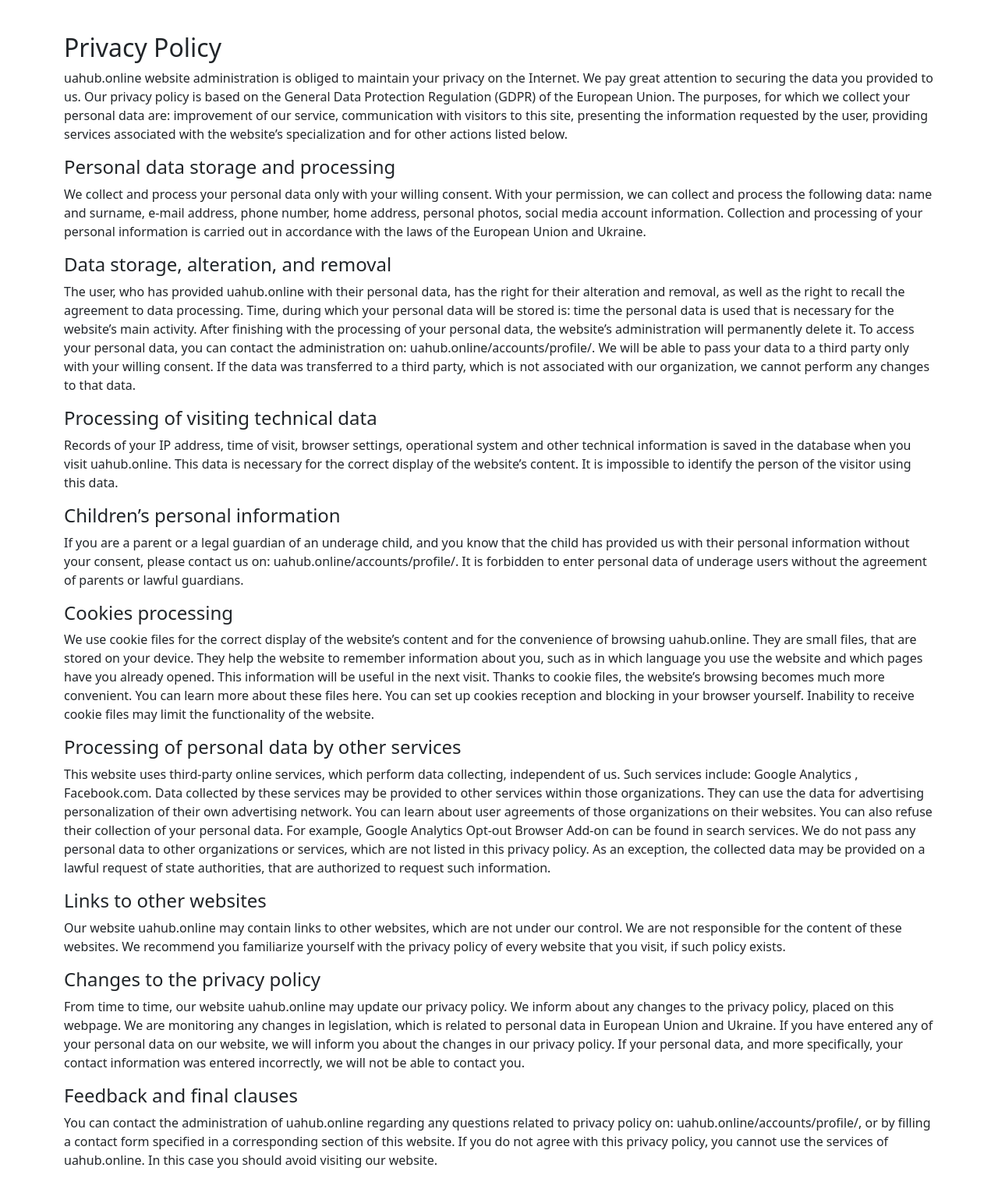
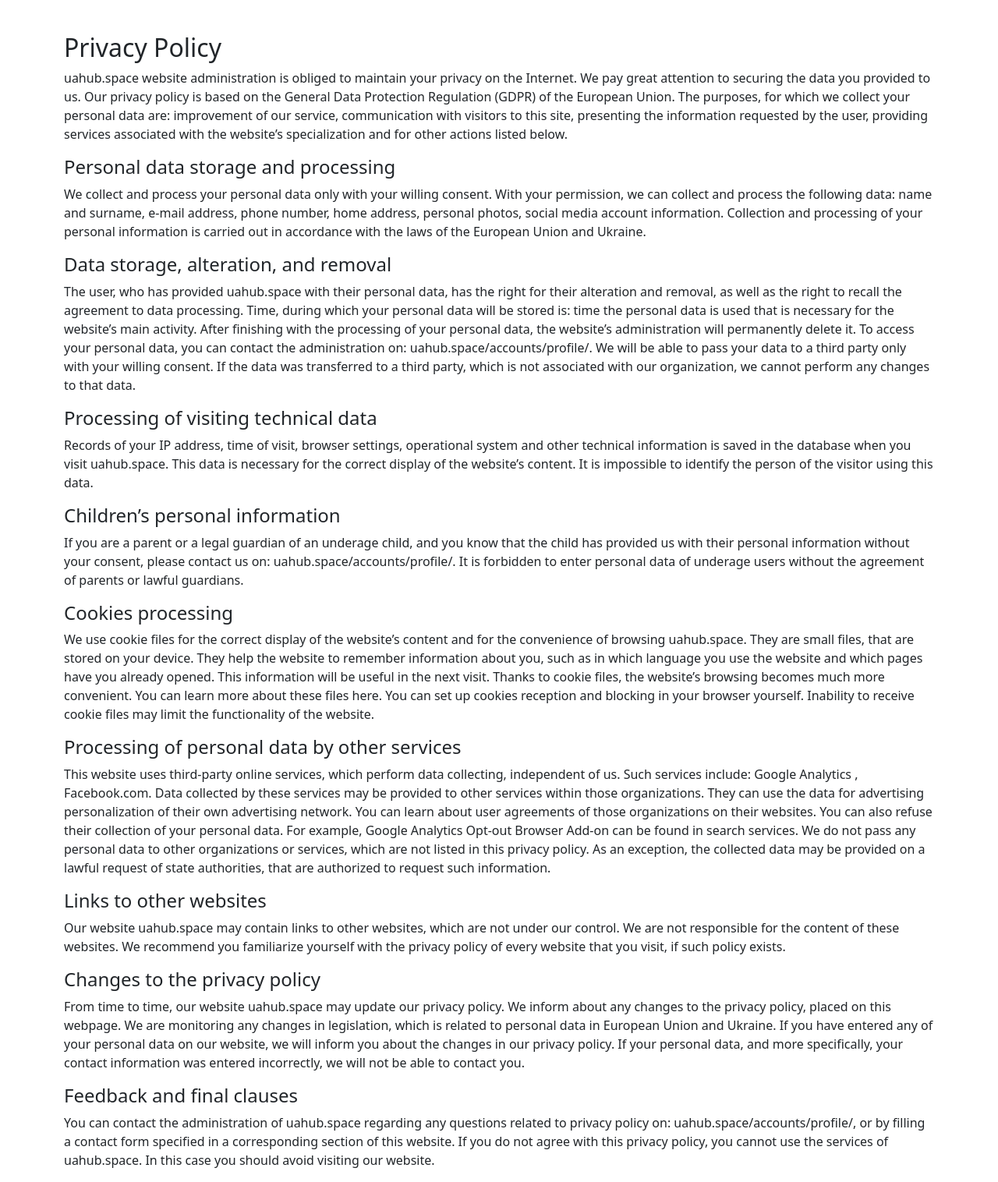
Before and after one commit to VetalM84/ua_hub, a Django app: page /privacy-policy/ in a window 1280 px wide. Shown: the part 64-1580 px from the top of the page at 78% size. Run offline with Django 4.2, Linux system fonts and the light colour scheme.

Commit message:
Switch to uahub.space domain name

```diff
--- a/apps/accounts/templates/accounts/login.html
+++ b/apps/accounts/templates/accounts/login.html
@@ -2,7 +2,7 @@
 {% load i18n static %}
 
 {% block title %}
-    <title>{% translate "Login" %} - UAHub.online</title>
+    <title>{% translate "Login" %} - UAHub.space</title>
 
     <link href="{% static "css/login.css" %}" rel="stylesheet">
     <link href="https://cdnjs.cloudflare.com/ajax/libs/font-awesome/6.2.0/css/all.min.css" rel="stylesheet">
--- a/apps/accounts/templates/accounts/profile-public.html
+++ b/apps/accounts/templates/accounts/profile-public.html
@@ -2,7 +2,7 @@
 {% load i18n custom_filters imagekit %}
 
 {% block title %}
-    <title>{% translate "User" %}: {{ user.get_full_name }} - UAHub.online</title>
+    <title>{% translate "User" %}: {{ user.get_full_name }} - UAHub.space</title>
 {% endblock %}
 
 {% block content %}
--- a/apps/accounts/templates/accounts/profile.html
+++ b/apps/accounts/templates/accounts/profile.html
@@ -2,7 +2,7 @@
 {% load i18n custom_filters imagekit %}
 
 {% block title %}
-    <title>{% translate "My profile" %} - UAHub.online</title>
+    <title>{% translate "My profile" %} - UAHub.space</title>
 {% endblock %}
 
 {% block content %}
--- a/apps/accounts/templates/accounts/register.html
+++ b/apps/accounts/templates/accounts/register.html
@@ -2,7 +2,7 @@
 {% load i18n static %}
 
 {% block title %}
-    <title>{% translate "Sign up" %} - UAHub.online</title>
+    <title>{% translate "Sign up" %} - UAHub.space</title>
 
     <link href="{% static "css/login.css" %}" rel="stylesheet">
     <link href="https://cdnjs.cloudflare.com/ajax/libs/font-awesome/6.2.0/css/all.min.css" rel="stylesheet">
--- a/apps/hub/templates/hub/contact.html
+++ b/apps/hub/templates/hub/contact.html
@@ -2,7 +2,7 @@
 {% load i18n static %}
 
 {% block title %}
-    <title>{% translate "Contact us" %} - UAHub.online</title>
+    <title>{% translate "Contact us" %} - UAHub.space</title>
     <link href="{% static "css/login.css" %}" rel="stylesheet">
 {% endblock %}
 
--- a/apps/hub/templates/hub/edit-marker.html
+++ b/apps/hub/templates/hub/edit-marker.html
@@ -1,7 +1,7 @@
 {% extends 'base.html' %}
 {% load i18n %}
 {% block title %}
-    <title>{% translate "Edit mark #" %}{{ marker_id }} - UAHub.online</title>
+    <title>{% translate "Edit mark #" %}{{ marker_id }} - UAHub.space</title>
 {% endblock %}
 
 {% block content %}
--- a/apps/hub/templates/hub/gdrp.html
+++ b/apps/hub/templates/hub/gdrp.html
@@ -2,7 +2,7 @@
 {% load i18n %}
 
 {% block title %}
-    <title>{% translate "Privacy policy GDRP" %} - UAHub.online</title>
+    <title>{% translate "Privacy policy GDRP" %} - UAHub.space</title>
 {% endblock %}
 
 {% block content %}
@@ -10,7 +10,7 @@
         <h1 class="h2">{% translate "Privacy Policy" %}</h1>
         <p>
             {% blocktranslate %}
-                uahub.online website administration is obliged to maintain your privacy on the Internet.
+                uahub.space website administration is obliged to maintain your privacy on the Internet.
                 We pay great attention to securing the data you provided to us.
                 Our privacy policy is based on the General Data Protection Regulation (GDPR) of the European Union.
                 The purposes, for which we collect your personal data are: improvement of our service,
@@ -31,12 +31,12 @@
         <h3 class="h4">{% translate "Data storage, alteration, and removal" %}</h3>
         <p>
             {% blocktranslate %}
-                The user, who has provided uahub.online with their personal data, has the right for their
+                The user, who has provided uahub.space with their personal data, has the right for their
                 alteration and removal, as well as the right to recall the agreement to data processing.
                 Time, during which your personal data will be stored is: time the personal data is used that is
                 necessary for the website’s main activity. After finishing with the processing of your personal data,
                 the website’s administration will permanently delete it. To access your personal data, you can
-                contact the administration on: uahub.online/accounts/profile/. We will be able to pass your data
+                contact the administration on: uahub.space/accounts/profile/. We will be able to pass your data
                 to a third party only with your willing consent. If the data was transferred to a third party,
                 which is not associated with our organization, we cannot perform any changes to that data.
             {% endblocktranslate %}
@@ -45,7 +45,7 @@
         <p>
             {% blocktranslate %}
                 Records of your IP address, time of visit, browser settings, operational system and other
-                technical information is saved in the database when you visit uahub.online.
+                technical information is saved in the database when you visit uahub.space.
                 This data is necessary for the correct display of the website’s content.
                 It is impossible to identify the person of the visitor using this data.
             {% endblocktranslate %}
@@ -55,7 +55,7 @@
             {% blocktranslate %}
                 If you are a parent or a legal guardian of an underage child, and you know that the child has
                 provided us with their personal information without your consent, please contact us on:
-                uahub.online/accounts/profile/. It is forbidden to enter personal data of underage users without
+                uahub.space/accounts/profile/. It is forbidden to enter personal data of underage users without
                 the agreement of parents or lawful guardians.
             {% endblocktranslate %}
         </p>
@@ -63,7 +63,7 @@
         <p>
             {% blocktranslate %}
                 We use cookie files for the correct display of the website’s content and for the convenience
-                of browsing uahub.online. They are small files, that are stored on your device.
+                of browsing uahub.space. They are small files, that are stored on your device.
                 They help the website to remember information about you, such as in which language you use
                 the website and which pages have you already opened. This information will be useful in the next visit.
                 Thanks to cookie files, the website’s browsing becomes much more convenient.
@@ -88,7 +88,7 @@
         <h3 class="h4">{% translate "Links to other websites" %}</h3>
         <p>
             {% blocktranslate %}
-                Our website uahub.online may contain links to other websites, which are not under our control.
+                Our website uahub.space may contain links to other websites, which are not under our control.
                 We are not responsible for the content of these websites. We recommend you familiarize yourself
                 with the privacy policy of every website that you visit, if such policy exists.
             {% endblocktranslate %}
@@ -96,7 +96,7 @@
         <h3 class="h4">{% translate "Changes to the privacy policy" %}</h3>
         <p>
             {% blocktranslate %}
-                From time to time, our website uahub.online may update our privacy policy.
+                From time to time, our website uahub.space may update our privacy policy.
                 We inform about any changes to the privacy policy, placed on this webpage.
                 We are monitoring any changes in legislation, which is related to personal data in European Union
                 and Ukraine. If you have entered any of your personal data on our website, we will inform you
@@ -107,10 +107,10 @@
         <h3 class="h4">{% translate "Feedback and final clauses" %}</h3>
         <p>
             {% blocktranslate %}
-                You can contact the administration of uahub.online regarding any questions related to privacy
-                policy on: uahub.online/accounts/profile/, or by filling a contact form specified in a
+                You can contact the administration of uahub.space regarding any questions related to privacy
+                policy on: uahub.space/accounts/profile/, or by filling a contact form specified in a
                 corresponding section of this website. If you do not agree with this privacy policy,
-                you cannot use the services of uahub.online. In this case you should avoid visiting our website.
+                you cannot use the services of uahub.space. In this case you should avoid visiting our website.
             {% endblocktranslate %}
         </p>
     </div>
--- a/apps/hub/templates/hub/marker.html
+++ b/apps/hub/templates/hub/marker.html
@@ -1,7 +1,7 @@
 {% extends 'base.html' %}
 {% load i18n l10n custom_filters imagekit static %}
 {% block title %}
-    <title>{% translate "Mark" %}# {{ marker.pk }} - UAHub.online</title>
+    <title>{% translate "Mark" %}# {{ marker.pk }} - UAHub.space</title>
 
     <link href="{% static "css/markers.css" %}" rel="stylesheet">
     <script src="https://ajax.googleapis.com/ajax/libs/jquery/3.4.1/jquery.min.js"></script>
--- a/apps/hub/templates/hub/markers.html
+++ b/apps/hub/templates/hub/markers.html
@@ -1,7 +1,7 @@
 {% extends 'base.html' %}
 {% load i18n custom_filters static %}
 {% block title %}
-	<title>{% translate "My marks" %} - UAHub.online</title>
+	<title>{% translate "My marks" %} - UAHub.space</title>
 
 	<link href="{% static "css/markers.css" %}" rel="stylesheet">
 	<script src="https://unpkg.com/htmx.org@1.8.4" integrity="sha384-wg5Y/JwF7VxGk4zLsJEcAojRtlVp1FKKdGy1qN+OMtdq72WRvX/EdRdqg/LOhYeV" crossorigin="anonymous"></script>
--- a/templates/base.html
+++ b/templates/base.html
@@ -22,7 +22,7 @@
     <meta charset="utf-8">
     <meta name="viewport" content="width=device-width, initial-scale=1">
     {% block title %}
-        <title>{% translate "Help to Ukrainian refugees in any country of the world" %} - UAHub.online</title>
+        <title>{% translate "Help to Ukrainian refugees in any country of the world" %} - UAHub.space</title>
     {% endblock %}
 
     {% block meta %}
--- a/ua_hub/settings.py
+++ b/ua_hub/settings.py
@@ -36,7 +36,7 @@ SECURE_SSL_REDIRECT = os.getenv('SECURE_SSL_REDIRECT', True)
 # SECURITY WARNING: don't run with debug turned on in production!
 DEBUG = os.getenv('DJANGO_DEBUG', False)
 
-ALLOWED_HOSTS = ['127.0.0.1', '0.0.0.0', 'localhost', 'uahub.online', 'www.uahub.online',
+ALLOWED_HOSTS = ['127.0.0.1', '0.0.0.0', 'localhost', 'uahub.space', 'www.uahub.space',
                  'uahub.eskimo.com.ua', 'www.uahub.eskimo.com.ua']
 
 # Application definition
```
Also changed, not shown: README.md.
